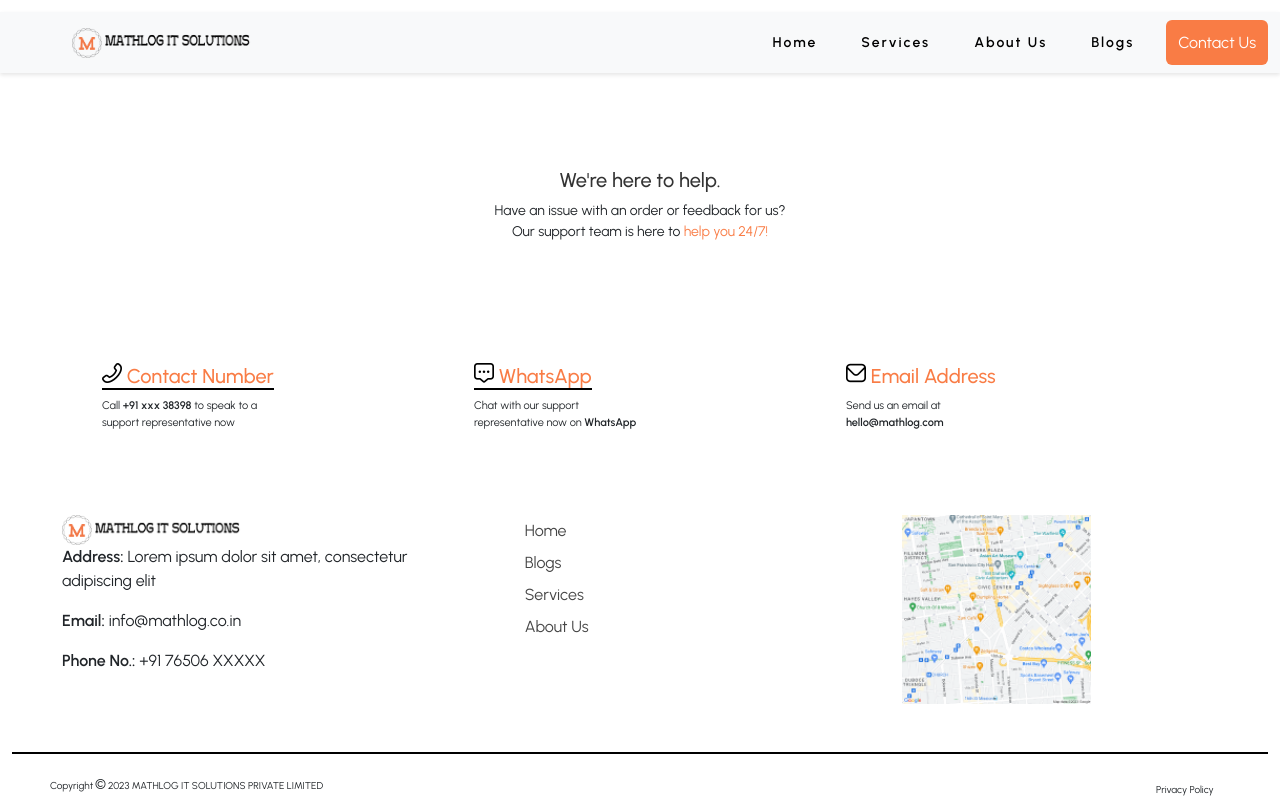
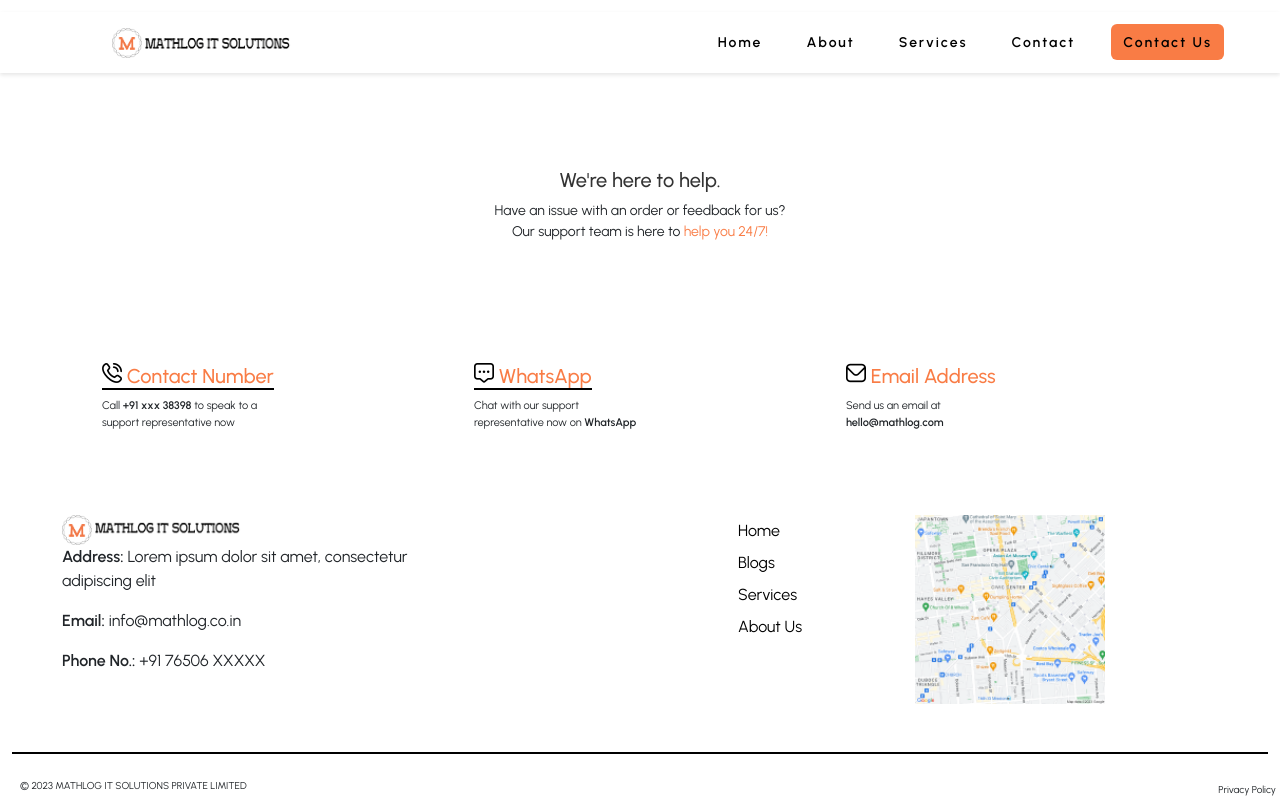
Before and after one commit to Sakshi2002-Sinha/Services-page-Mathlog-IT-Solutions, a plain HTML site: page contact.html in a window 1280 px wide. Shown: the top 809 px of the page. Drawn offline with nearby package versions, Linux system fonts and the light colour scheme.

Commit message:
Update contact.html

```diff
--- a/contact.html
+++ b/contact.html
@@ -3,7 +3,7 @@
 <head>
   <meta charset="utf-8">
   <meta name="viewport" content="width=device-width, initial-scale=1">
-  <title>Service page</title>
+  <title>Contact page</title>
   <link rel="stylesheet" href="contact.css">
   <link href="https://cdn.jsdelivr.net/npm/bootstrap@5.3.0/dist/css/bootstrap.min.css" rel="stylesheet" integrity="sha384-9ndCyUaIbzAi2FUVXJi0CjmCapSmO7SnpJef0486qhLnuZ2cdeRhO02iuK6FUUVM" crossorigin="anonymous">
   <link rel='stylesheet' href='https://cdn-uicons.flaticon.com/uicons-regular-rounded/css/uicons-regular-rounded.css'>
@@ -14,43 +14,46 @@
  <link rel="preconnect" href="https://fonts.gstatic.com" crossorigin>
  <link href="https://fonts.googleapis.com/css2?family=Lora:wght@500&family=Noto+Sans&family=Urbanist:wght@400;500;600&display=swap" rel="stylesheet">
  <link rel='stylesheet' href='https://cdn-uicons.flaticon.com/uicons-thin-rounded/css/uicons-thin-rounded.css'>
+ <link rel='stylesheet' href='https://cdn-uicons.flaticon.com/uicons-regular-rounded/css/uicons-regular-rounded.css'>
 </head>
   <body>
+<!-- navbar -->
     <header>
-      <nav class="navbar navbar-expand-lg bg-body-tertiary navbar-light bg-light " data-bs-theme="light">
-        <div class="container-fluid">
-
-          <div style="margin-left:60px;" class="d-flex">
+      <nav class="navbar navbar-expand-lg navbar-light">
+        <div class="container" style="margin-left:100px;">
+          <div class="d-flex align-items-center">
             <img class="img-fluid" src="images/Logo without BG.png" alt="Logo" width="30" height="24" class="d-inline-block align-text-top">
-
             <div class="logo-container">
                <img src="images/logo with no bg 2.png" alt="Logo" width="100%" height="auto">
             </div>
           </div>
-          <button class="navbar-toggler" type="button" data-bs-toggle="collapse" data-bs-target="#navbarSupportedContent" aria-controls="navbarSupportedContent" aria-expanded="false" aria-label="Toggle navigation">
+          <button class="navbar-toggler" type="button" data-toggle="collapse" data-target="#navbarNav" aria-controls="navbarNav" aria-expanded="false" aria-label="Toggle navigation">
             <span class="navbar-toggler-icon"></span>
           </button>
-          <div class="collapse navbar-collapse" id="navbarSupportedContent">
-            <ul class="navbar-nav ms-auto mb-2 mb-lg-0">
-              <li class="nav-item">
-                <a class="nav-link active" aria-current="page" href="#">Home</a>
+          <div class="collapse navbar-collapse justify-content-end ml-auto" id="navbarNav">
+            <ul class="navbar-nav" style="margin-left:300px;">
+              <li class="nav-item active">
+                <a class="nav-link" href="#">Home</a>
               </li>
               <li class="nav-item">
-                <a class="nav-link active" aria-current="page" href="#">Services</a>
+                <a class="nav-link" href="#">About</a>
               </li>
               <li class="nav-item">
-                <a class="nav-link active" aria-current="page" href="#">About Us</a>
+                <a class="nav-link" href="index.html">Services</a>
               </li>
               <li class="nav-item">
-                <a class="nav-link active" aria-current="page" href="#">Blogs</a>
+                <a class="nav-link" href="contact.html">Contact</a>
               </li>
-
-              <button style="background-color:#F97C45; text-decoration: none; color: white; border: none;" type="button" class="btn btn-warning"><a href="contact.html" style="color: inherit; text-decoration: none;">Contact Us</a></button>
+              <li class="nav-item">
+                <button style="background-color:#F97C45; text-decoration: none; color:black; border: none;" type="button" class="btn btn-primary"><a href="contact.html" style="color: inherit; text-decoration: none;">Contact Us</a></button>
+              </li>
             </ul>
           </div>
         </div>
       </nav>
     </header>
+<!-- navbar end -->
+
   <div class="contact-container">
     <div class="contact-content">
       <h5 style="color: #333;">We're here to help.</h5>
@@ -60,7 +63,7 @@
   <div class="container">
     <div class="box">
       <h5 class="contact-info">
-       <span class="underline"><i class="fi fi-rr-phone-flip icon"></i> Contact Number</span>
+       <span class="underline"><i class="fi fi-rr-phone-call icon"></i> Contact Number</span>
      </h5>
      <p>Call <b> +91 xxx 38398</b> to speak to a <br> support representative now</p>
     </div>
@@ -74,7 +77,8 @@
     </div>
   </div>
 <!-- footr -->
-<div style=" margin-left: 50px;" class="container-fluid mt-5">
+
+<div style="margin-left: 50px;" class="container-fluid mt-5">
   <div class="row mb-4">
     <div class="col-md-4 col-sm-4 col-xs-4">
       <div class="footer-text pull-left">
@@ -85,34 +89,39 @@
             <img src="images/logo with no bg 2.png" alt="Logo" width="100%" height="auto">
           </div>
         </div>
-      <p class="card-text"><b>Address: </b>Lorem ipsum dolor sit amet, consectetur adipiscing elit </p>
+        <p class="card-text"><b>Address:</b> Lorem ipsum dolor sit amet, consectetur adipiscing elit </p>
         <p class="card-text"><b>Email:</b> info@mathlog.co.in</p>
         <p class="card-text"><b>Phone No.:</b> +91 76506 XXXXX</p>
       </div>
     </div>
+    <div class="col-md-2 col-sm-2 col-xs-2"></div>
     <div class="col-md-2 col-sm-2 col-xs-2">
       <ul>
-      <li>Home</li>
-      <li>Blogs</li>
-      <li>Services</li>
-      <li>About Us</li>
+        <li><a class="footer-link" href="index.html">Home</a></li>
+        <li><a class="footer-link" href="blogs.html">Blogs</a></li>
+        <li><a class="footer-link" href="index.html">Services</a></li>
+        <li><a class="footer-link" href="about.html">About Us</a></li>
       </ul>
     </div>
-  <div style="margin-left:200px;" class="col-md-2 col-sm-2 col-xs-2"><img src="images/Map.png" alt="Logo" width="100%" height="auto"></div>
+    <div class="col-md-2 col-sm-2 col-xs-2">
+      <img src="images/Map.png" alt="Logo" width="100%" height="auto">
+    </div>
   </div>
 </div>
 <div class="container-fluid mt-5">
-<div style="color:#000000;" class="divider mb-4"> </div>
+  <div style="color:#000000" class="divider mb-4"></div>
 </div>
-<div class="row" style="font-size:10px;">
-<div class="col-md-6 col-sm-6 col-xs-6">
-  <div style=" margin-left: 50px;"class="pull-left">
-    <p>Copyright <i class="fi fi-rr-copyright"></i> 2023 MATHLOG IT SOLUTIONS PRIVATE LIMITED</p>
+<div class="row" style="font-size: 10px;">
+  <div class="col-md-6 col-sm-6 col-6">
+    <div class="d-flex align-items-center">
+      <div style="margin-left: 20px;">
+        <p>&copy; 2023 MATHLOG IT SOLUTIONS PRIVATE LIMITED</p>
       </div>
     </div>
-<div class="col-md-6 col-sm-6 col-xs-6">
-  <div style=" margin-left: 500px;" class="pull-right mr-4 d-flex policy">
-    <div>Privacy Policy</div>
+  </div>
+  <div class="col-md-6 col-sm-6 col-6">
+    <div class="pull-right d-flex policy justify-content-end">
+      <div style="margin-left: 20px;">Privacy Policy</div>
     </div>
   </div>
 </div>
```
Lines whose indentation alone changed are shown as unchanged.
